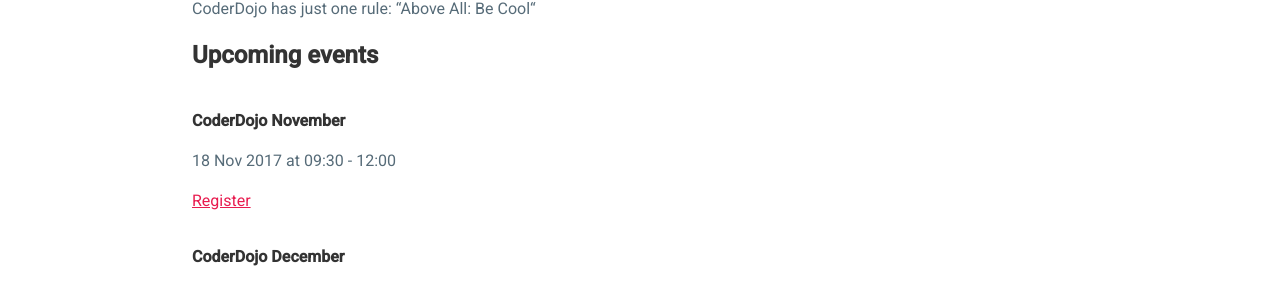
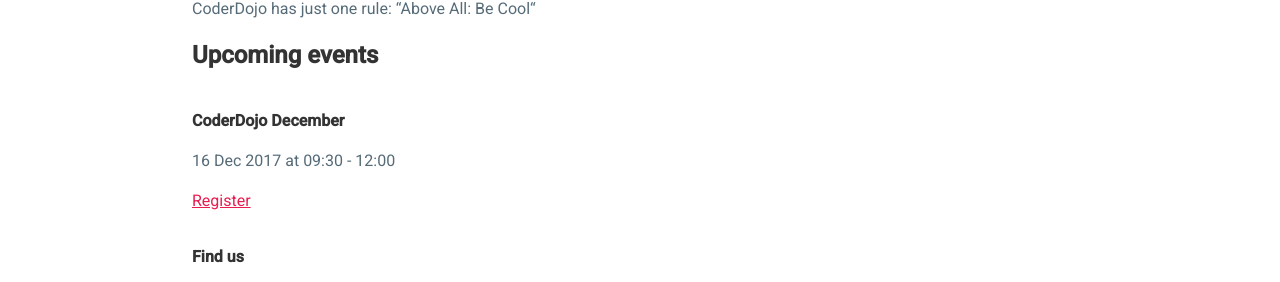
Before and after one commit to bradford-coderdojo/bradford-coderdojo.github.io, a Jekyll site: the page built from index.md, in a window 1280 px wide. Shown: the part 346-628 px from the top of the page. Built offline with Jekyll 4.4.1, drawn with Linux system fonts in a browser that asks for light colours; some of the changed text lies outside the part shown; grey boxes are pictures that could not be loaded.

Commit message:
december register link

```diff
--- a/_data/events.yaml
+++ b/_data/events.yaml
@@ -1,10 +1,5 @@
-
-- name: CoderDojo November
-  date: 2017-11-18
-  time: 09:30 - 12:00
-  detail: "[Register](https://www.eventbrite.co.uk/e/bradford-coderdojo-november-2017-tickets-39452315939)"
 
 - name: CoderDojo December
   date: 2017-12-16
   time: 09:30 - 12:00
-  detail: Available after the previous CoderDojo
+  detail: "[Register](https://www.eventbrite.co.uk/e/bradford-coderdojo-december-2017-tickets-40183877058)"
```
